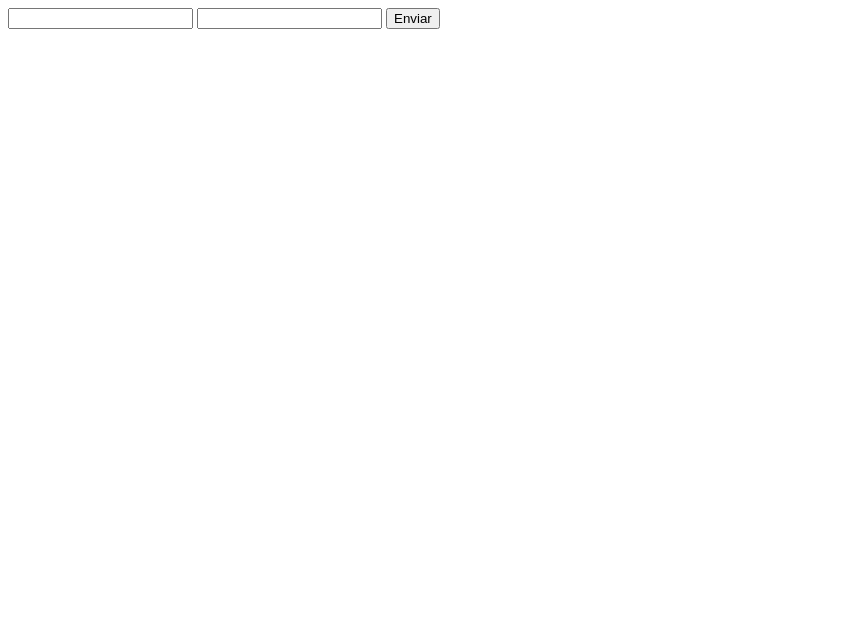
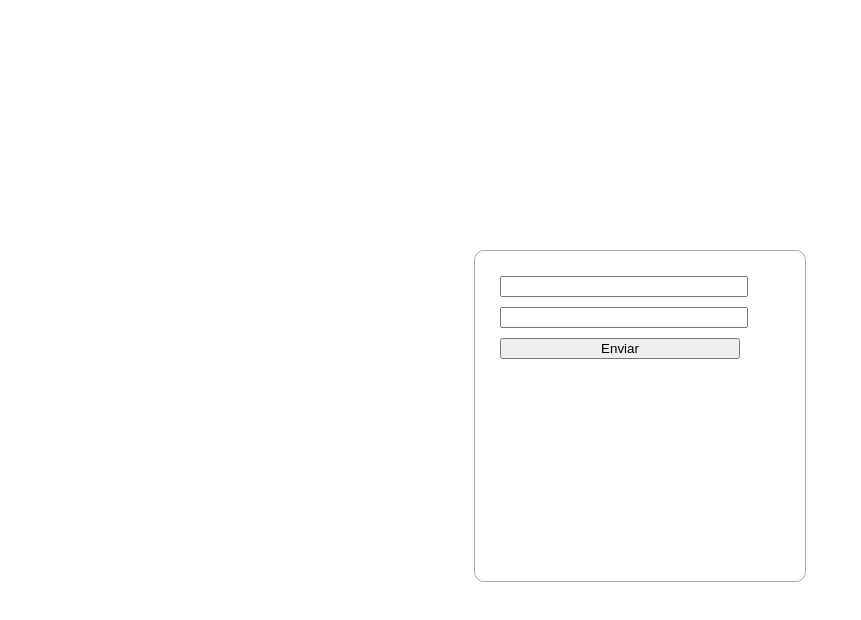
Before and after one commit to devf-practicas/loginPage, a plain HTML site: page index.html in a window 1280 px wide. Shown: the whole page, without its empty margins (0-861 px from the left). Drawn offline with Linux system fonts and the light colour scheme.

Commit message:
basic CSs

```diff
--- a/css/login.css
+++ b/css/login.css
@@ -0,0 +1,42 @@
+ @import 'reset.css';
+
+
+div#container {
+
+}
+
+div#form {
+    display: block;
+    height:300px;
+    border:1px rgb(170, 168, 168) solid;
+    border-radius:10px;
+    width:300px;
+    margin:250px auto;
+    padding:15px
+
+}
+
+#login {
+
+}
+
+
+input[type=text], input[type=password], input[type=button] {
+    display:block;
+    margin: auto;
+    width:80%;
+    margin: 10px;
+
+}
+
+input[type=text] {
+
+}
+
+input[type=password] {
+
+}
+
+input[type=button] {
+
+}
--- /dev/null
+++ b/css/reset.css
@@ -0,0 +1,50 @@
+/* http://meyerweb.com/eric/tools/css/reset/
+   v2.0 | 20110126
+   License: none (public domain)
+*/
+
+html, body, div, span, applet, object, iframe,
+h1, h2, h3, h4, h5, h6, p, blockquote, pre,
+a, abbr, acronym, address, big, cite, code,
+del, dfn, em, img, ins, kbd, q, s, samp,
+small, strike, strong, sub, sup, tt, var,
+b, u, i, center,
+dl, dt, dd, ol, ul, li,
+fieldset, form, label, legend,
+table, caption, tbody, tfoot, thead, tr, th, td,
+article, aside, canvas, details, embed,
+figure, figcaption, footer, header, hgroup,
+menu, nav, output, ruby, section, summary,
+time, mark, audio, video {
+	margin: 0;
+	padding: 0;
+	border: 0;
+	font-size: 100%;
+	font: inherit;
+	vertical-align: baseline;
+}
+/* HTML5 display-role reset for older browsers */
+article, aside, details, figcaption, figure,
+footer, header, hgroup, menu, nav, section {
+	display: block;
+}
+body {
+	line-height: 1;
+}
+ol, ul {
+	list-style: none;
+}
+blockquote, q {
+	quotes: none;
+}
+blockquote:before, blockquote:after,
+q:before, q:after {
+	content: '';
+	content: none;
+}
+table {
+	border-collapse: collapse;
+	border-spacing: 0;
+}
+Previous Versions
+v1.0 (200
--- a/index.html
+++ b/index.html
@@ -16,9 +16,9 @@
 
     <form id="login">
 
-        <input type="text">
+        <input type="text" name="user" id="user">
         <input type="password" id="pass">
-        <input type="button" id="enviar" value="Enviar">
+        <input type="button" id="enviar" value="Enviar" onclick="validarDatos()">
 
     </form>
 
```
